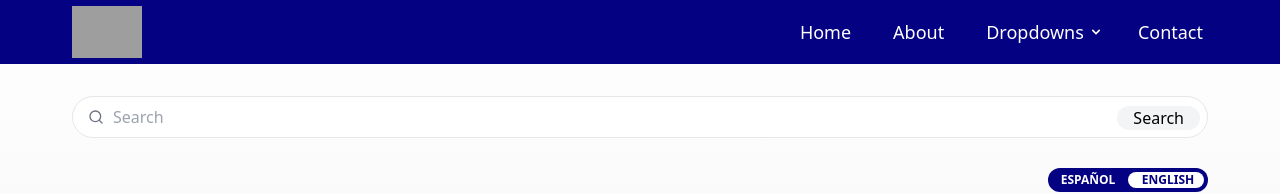
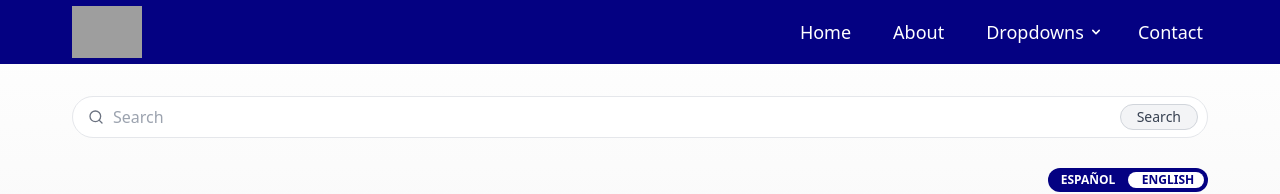
Before and after one commit to alfredrafael/template-2025, a Next.js app: page /search in a window 1280 px wide. Shown: the top 194 px of the page. Built offline with nearby package versions, Linux system fonts and the light colour scheme; grey boxes are pictures that could not be loaded.

Commit message:
SearchBar styling 1

```diff
--- a/components/SearchBar.jsx
+++ b/components/SearchBar.jsx
@@ -92,7 +92,7 @@ export default function SearchBar({ placeholder = "Search..." }) {
         {/* 3) Search button */}
         <button
           type="submit"
-          className="absolute right-2 bottom-2 px-4 rounded-3xl bg-gray-100"
+          className="absolute bottom-2 px-4 rounded-3xl bg-gray-100 right-2.5 top-2 hover:bg-gray-200 text-sm font-medium transition-colors border border-gray-300 text-gray-700 focus:outline-none focus:ring-2 focus:ring-gray-200 focus:border-transparent"
         >
           Search
         </button>
@@ -115,10 +115,3 @@ export default function SearchBar({ placeholder = "Search..." }) {
     </form>
   );
 }
-
-//  <button
-//           type="submit"
-//           className="absolute right-2.5 bottom-2 top-2 px-4 bg-gray-100 hover:bg-gray-200 rounded-3xl text-sm font-medium transition-colors border border-gray-300 text-gray-700 focus:outline-none focus:ring-2 focus:ring-gray-200 focus:border-transparent"
-//         >
-//           Search
-//         </button>
```
